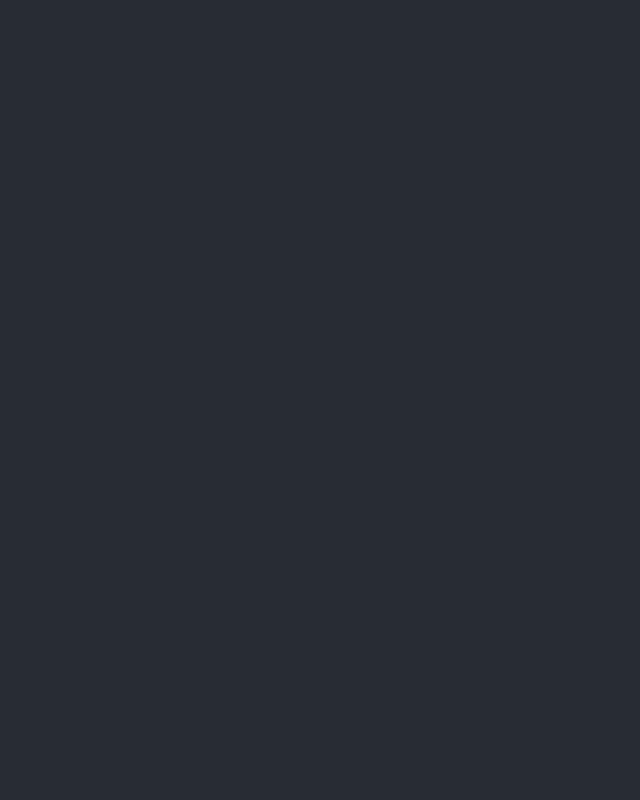
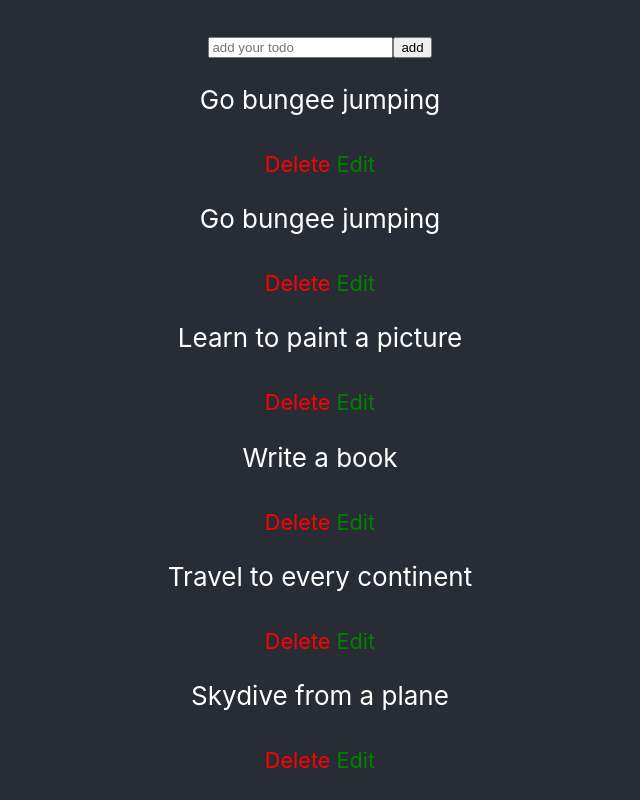
Before and after one commit to TheCodePeople/react-todo-starting-point, a React (Create React App) app: page / in a window 1280 px wide. Shown: the whole page, without its empty margins (320-960 px from the left). Built offline with nearby package versions, Linux system fonts and the light colour scheme.

Commit message:
todoList is done

```diff
--- a/package.json
+++ b/package.json
@@ -9,6 +9,7 @@
     "react": "^18.2.0",
     "react-dom": "^18.2.0",
     "react-scripts": "5.0.1",
+    "uuid": "^9.0.1",
     "web-vitals": "^2.1.4"
   },
   "scripts": {
--- a/src/App.js
+++ b/src/App.js
@@ -1,11 +1,11 @@
 import "./App.css";
-// TODO: Import the todoData and pass it as a prop to the TodoList component
-
+import TodoList from "./component/TodoList";
+import todoData from './todoData'
 function App() {
   return (
     <div className="App">
       <header className="App-header">
-        {/* Call the TodoList Component Here */}
+        <TodoList todoData ={todoData}/>
       </header>
     </div>
   );
--- /dev/null
+++ b/src/component/TodoItem.jsx
@@ -0,0 +1,27 @@
+import React, { useState } from 'react';
+export const TodoItem = ({ todo, selectedTodo, handleDelete, handleEdit, handleSave }) => {
+    const [newTodoTitle,setNewTodoTitle]= useState("")
+    const handleTextChange=(event)=>{
+        setNewTodoTitle(event.target.value)
+    }
+    return (
+        todo.id === selectedTodo?.id ? <div><input type="text" defaultValue={ selectedTodo.title } onChange={handleTextChange}></input>
+            <sub style={ { color: "yellow", cursor: "pointer" } } onClick={ () => handleSave(todo.id,newTodoTitle) }
+            > save</sub>
+        </div> :
+            <div>
+                <p key={ todo.id }>
+                    { todo.title }</p>
+
+                <sub
+                    style={ { color: "red", cursor: "pointer" } }
+                    onClick={ () => handleDelete(todo.id) }
+                >
+                    Delete
+                </sub>
+                <sub style={ { color: "green", cursor: "pointer" } } onClick={ () => handleEdit(todo) }
+                > Edit</sub>
+
+            </div>
+    );
+};
--- /dev/null
+++ b/src/component/TodoList.jsx
@@ -0,0 +1,49 @@
+import { useState } from "react";
+import { v4 as uuidv4 } from 'uuid'
+import { TodoItem } from "./TodoItem";
+function TodoList({todoData}){
+    const [todoList, setTodoList]=useState(todoData)
+    const [newTodo,setNewTodo]=useState("")
+    const [selectedTodo,setSelectedTodo]=useState()
+    // capture new to do
+    const handleTextChange =(event)=>{
+        setNewTodo(event.target.value)
+    }
+    //Adding new todo to the list
+    const handleTodoCreate=()=>{
+        const newTodoObj={
+            id :uuidv4(),
+            title: newTodo,
+            done: false
+        }
+        setTodoList([...todoList,newTodoObj])
+    }
+    //delete Function
+    const handleDelete=(todoId)=>{
+        setTodoList(todoList.filter((todo)=>todo.id !== todoId))
+    }
+    //edit Function
+    const handleEdit=(todo)=>{
+        setSelectedTodo(todo)
+    }
+    //Save Function
+    const handleSave=(todoId,newTodoTitle)=>{
+        const index = todoList.findIndex((todo)=>{
+        return todo.id ===todoId
+        })
+        if(index!== -1){
+            const clonedTodoList=[...todoList]
+            clonedTodoList[index].title = newTodoTitle
+            setTodoList(clonedTodoList)
+        }
+        setSelectedTodo(undefined)
+    }
+    return <div>
+        <input type="text" placeholder="add your todo" onChange={handleTextChange}></input>
+        <button onClick={handleTodoCreate}>add</button>
+        {todoList.map((todo) => (
+    <TodoItem  key ={todo.id} todo={todo} selectedTodo={selectedTodo} handleDelete={handleDelete} handleEdit={handleEdit} handleSave={handleSave}/>))}
+    </div>;
+
+}
+export default TodoList
```
Also changed, not shown: 2 other files (tests, documents, lock files or other folders).
